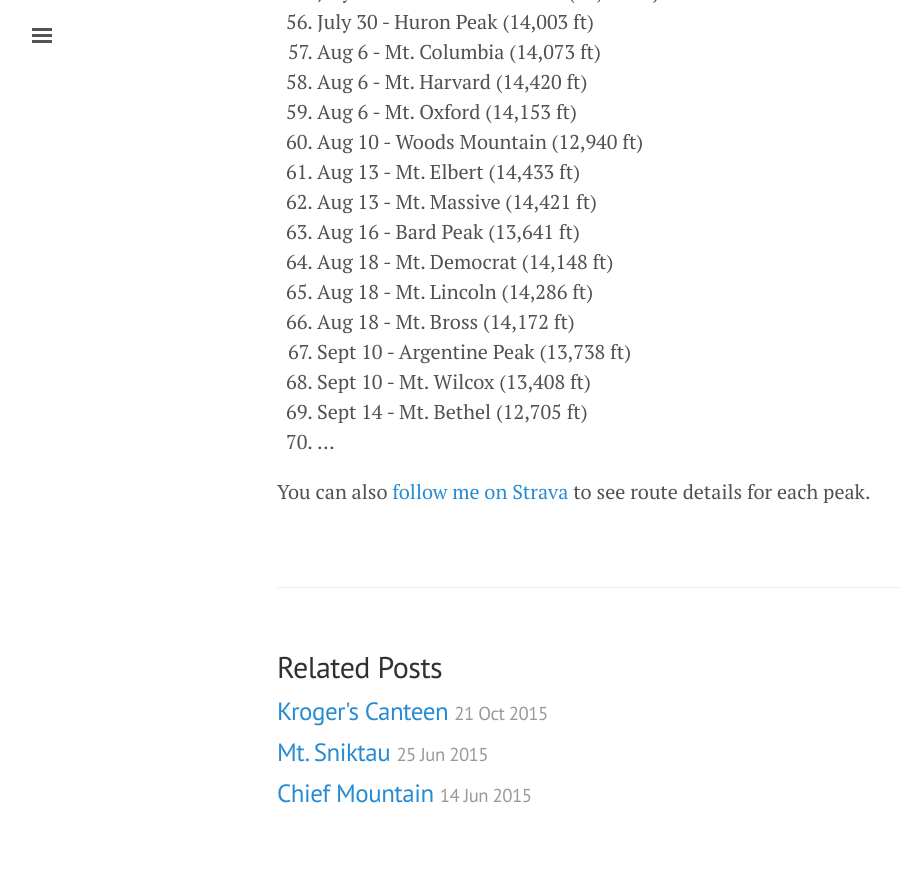
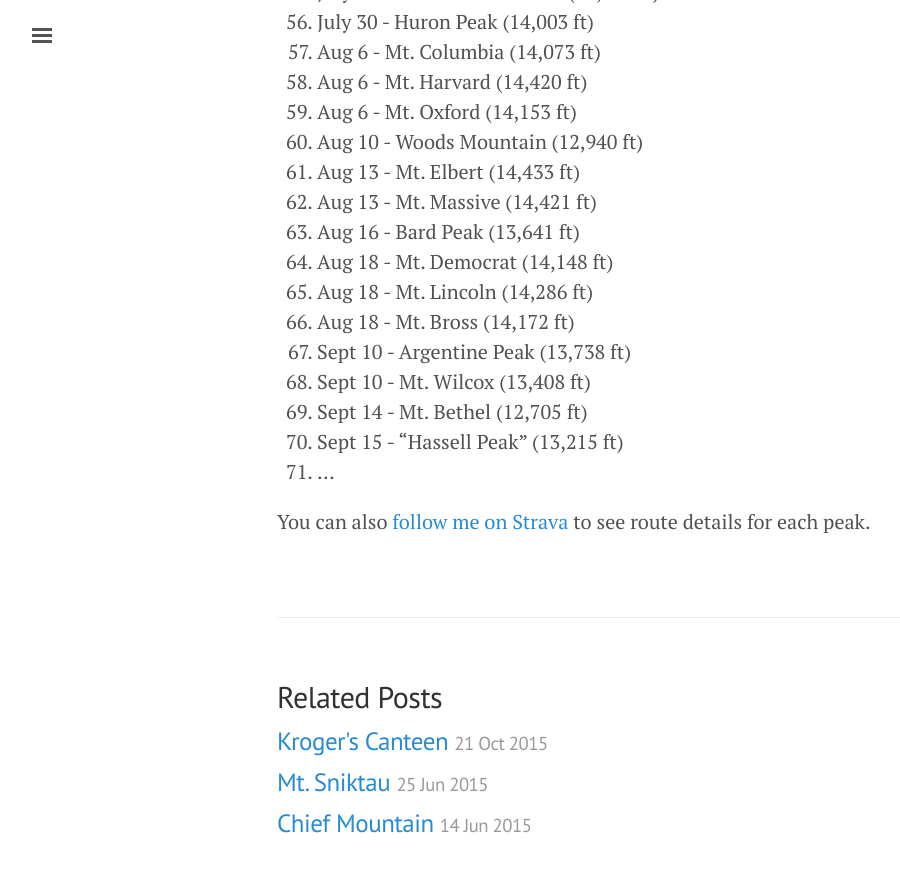
Before and after one commit to jhnnyk/jhnnyk.github.io, a Jekyll site: the page built from _posts/2016-01-26-100-mountains-in-2016.md, in a window 1280 px wide and 900 px high, scrolled down 2155 px. Shown: the top 872 px of the window, without its empty margins (3-903 px from the left). Built offline with Jekyll 4.4.1, drawn with Linux system fonts in a browser that asks for light colours.

Commit message:
Hassell Peak

```diff
--- a/_posts/2016-01-26-100-mountains-in-2016.md
+++ b/_posts/2016-01-26-100-mountains-in-2016.md
@@ -76,6 +76,7 @@ It's inspired me to stretch myself. So among a few other goals for 2016, I'm str
 67. Sept 10 - Argentine Peak (13,738 ft)
 68. Sept 10 - Mt. Wilcox (13,408 ft)
 69. Sept 14 - Mt. Bethel (12,705 ft)
-70. ...
+70. Sept 15 - "Hassell Peak" (13,215 ft)
+71. ...
 
 You can also [follow me on Strava](https://www.strava.com/athletes/149867) to see route details for each peak.
```
